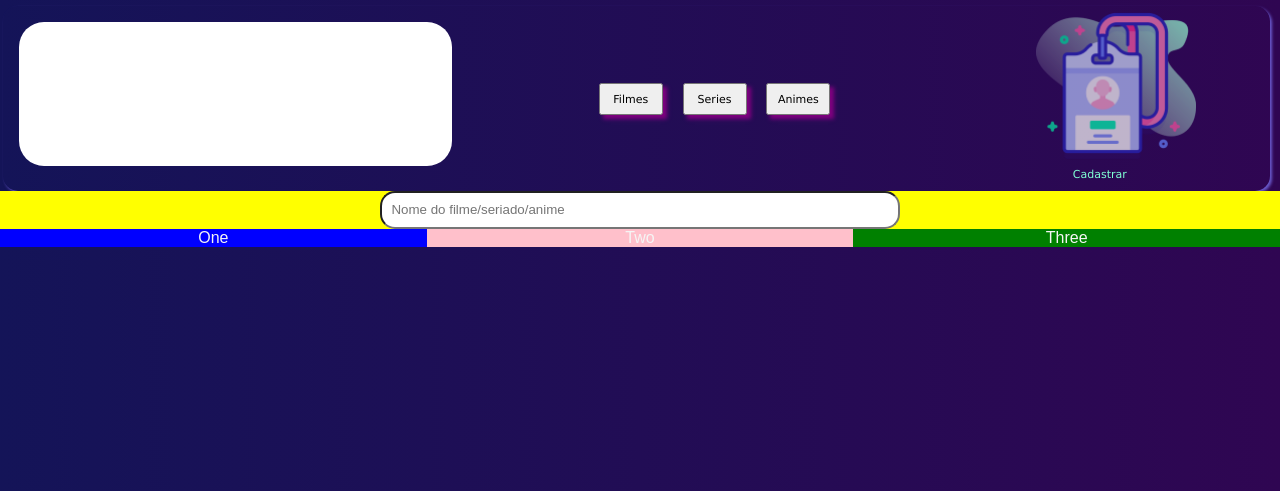
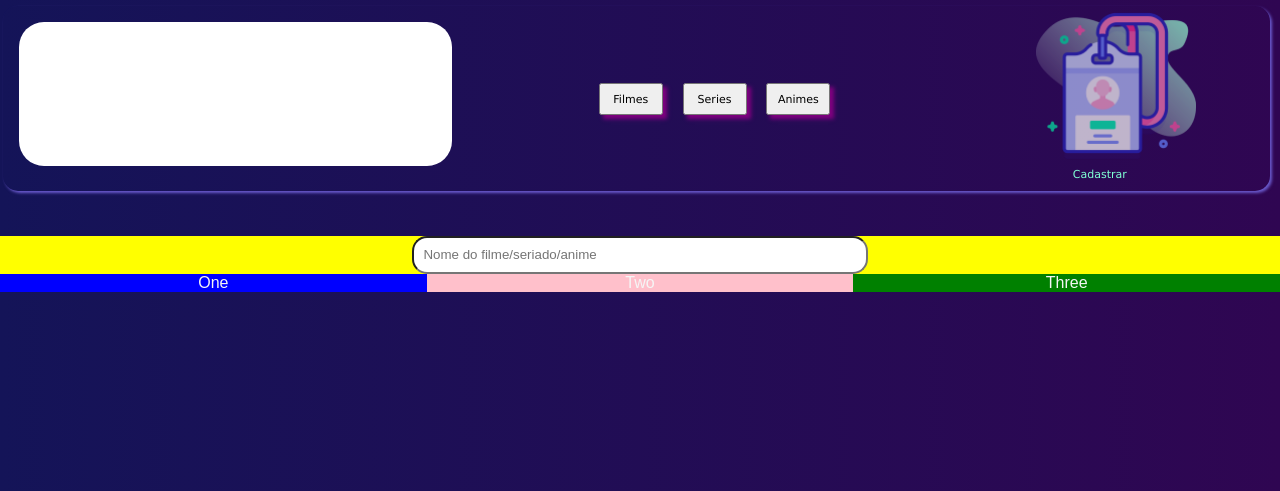
Before and after one commit to rafael-p-s/palmmove-PHP, a PHP site: page /teste.html in a window 1280 px wide. Shown: the top 491 px of the page. Run offline with PHP 8.4, Linux system fonts and the light colour scheme.

Commit message:
Realizando teste como Jhonatan

```diff
--- a/teste.css
+++ b/teste.css
@@ -66,9 +66,10 @@ section{
   display: flex;
   align-items: center;
   justify-content: center;
+  margin-top: 3.5%;
 }
 .input_busca{
-  width: 40vw;
+  width: 35vw;
   height: 4vh;
   border: 2 solid black;
   box-shadow: 3px black;
```
